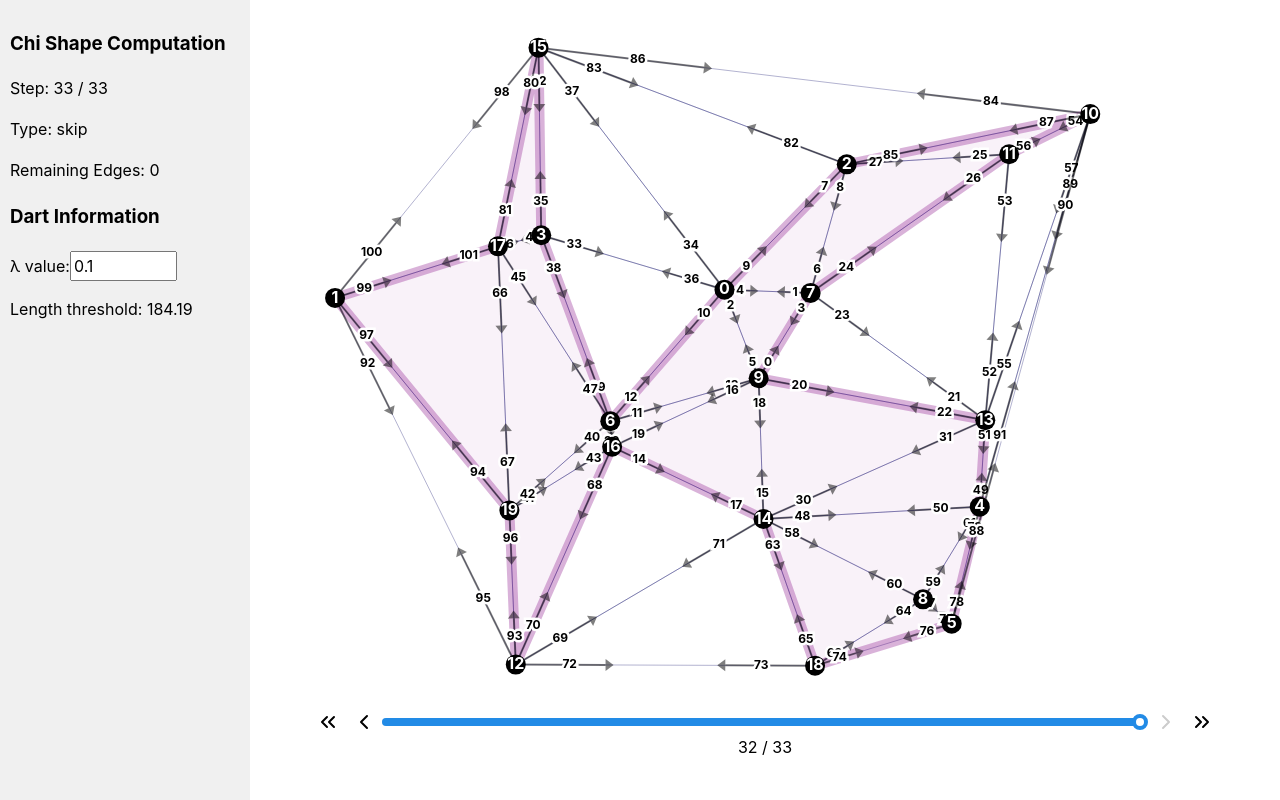
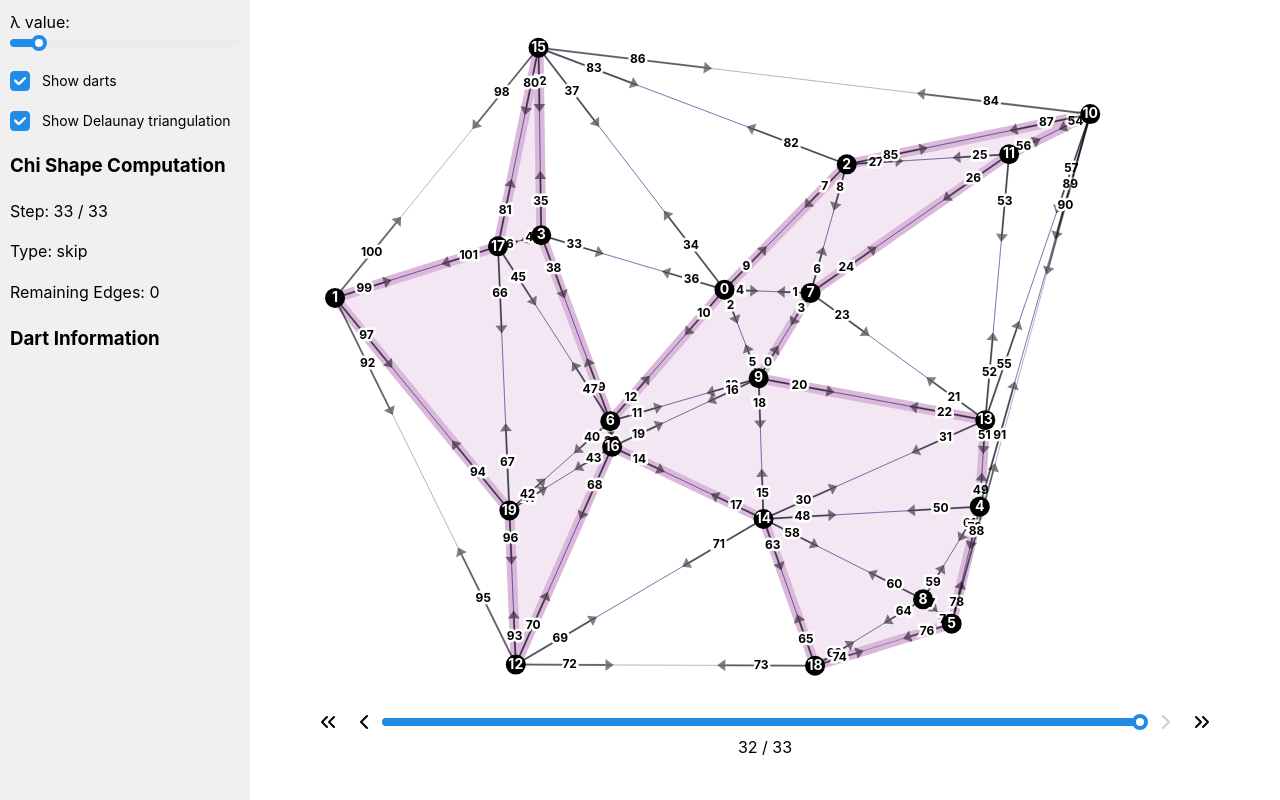
Before and after one commit to NolanDC/chi-shapes, a React (Create React App) app: page / in a window 1280 px wide. Built offline with nearby package versions, Linux system fonts and the light colour scheme.

Commit message:
cleanup configuration section

```diff
--- a/src/App.tsx
+++ b/src/App.tsx
@@ -1,10 +1,15 @@
 import DelaunayVisualization from './ChiShapeVisualization';
-import { MantineProvider } from '@mantine/core';
+import { MantineProvider, createTheme } from '@mantine/core';
+
+
+const theme = createTheme({
+  cursorType: 'pointer',
+});
 
 function App() {
   return (
     <div className="App">
-      <MantineProvider>
+      <MantineProvider theme={theme}>
         <DelaunayVisualization />
       </MantineProvider>
 
--- a/src/ChiShapeVisualization.tsx
+++ b/src/ChiShapeVisualization.tsx
@@ -7,6 +7,7 @@ import { DartView } from './DartView';
 import { TriangleView } from './TriangleView';
 import { Vertex } from './Vertex';
 import SliderControl from './SliderControl';
+import { Slider, Checkbox } from '@mantine/core';
 
 
 const Container = styled.div`
@@ -46,6 +47,8 @@ const ChiShapeVisualization: React.FC = () => {
   const [size, setSize] = useState({ width: 0, height: 0 });
   const [stepIndex, setStepIndex] = useState<number>(0);
   const svgRef = useRef<SVGSVGElement>(null);
+  const [showDarts, setShowDarts] = useState(true);
+  const [showDelaunay, setShowDelaunay] = useState(true);
 
   const containerRef = useRef<HTMLDivElement>(null);
   const INFO_COLUMN_WIDTH = 250;
@@ -212,8 +215,8 @@ const ChiShapeVisualization: React.FC = () => {
     return (
       <polygon
         points={Array.from(shape.values()).map(p => `${points[p.d1.origin].x},${points[p.d1.origin].y}`).join(' ')}
-        fill="rgba(128, 0, 128, 0.05)"
-        stroke="rgba(128, 0, 128, 0.3)"
+        fill="rgba(243, 231, 243, 1)"
+        stroke="rgba(219, 183, 217, 1)"
         strokeWidth={10}
       />
     );
@@ -273,6 +276,32 @@ const ChiShapeVisualization: React.FC = () => {
   return (
     <Container>
       <InfoPanel>
+        <div style={{ marginBottom: '20px' }}>
+          <label>λ value:</label>
+          <Slider
+            value={lambda}
+            onChange={setLambda}
+            min={0}
+            max={1}
+            step={0.01}
+            label={(value) => value.toFixed(2)}
+            styles={{ root: { width: '100%' } }}
+          />
+        </div>
+        <div style={{ marginBottom: '20px' }}>
+          <Checkbox
+            label="Show darts"
+            checked={showDarts}
+            onChange={(event) => setShowDarts(event.currentTarget.checked)}
+          />
+        </div>
+        <div style={{ marginBottom: '20px' }}>
+          <Checkbox
+            label="Show Delaunay triangulation"
+            checked={showDelaunay}
+            onChange={(event) => setShowDelaunay(event.currentTarget.checked)}
+          />
+        </div>
         <h3>Chi Shape Computation</h3>
         <p>Step: {stepIndex + 1} / {steps.length}</p>
         {currentStep && (
@@ -289,20 +318,6 @@ const ChiShapeVisualization: React.FC = () => {
         )}
         <h3>Dart Information</h3>
         {getDartInfo()}
-        <div style={{ marginTop: '20px' }}>
-          <label>
-            λ value:
-            <input
-              type="number"
-              min="0"
-              max="1"
-              step="0.01"
-              value={lambda}
-              onChange={(e) => setLambda(parseFloat(e.target.value))}
-            />
-          </label>
-          <p>Length threshold: {lengthThresh.toFixed(2)}</p>
-        </div>
       </InfoPanel>
       <VisualizationContainer>
         <SVGContainer>
@@ -312,9 +327,10 @@ const ChiShapeVisualization: React.FC = () => {
             height="100%"
             onClick={handleSvgClick}
           >
-            {renderDelaunayTriangles()}
+
             {renderChiShape()}
-            {renderDarts()}
+            {showDelaunay && renderDelaunayTriangles()}
+            {showDarts && renderDarts()}
             {renderPoints()}
           </svg>
         </SVGContainer>
--- a/src/Vertex.tsx
+++ b/src/Vertex.tsx
@@ -21,10 +21,8 @@ export const Vertex: React.FC<VertexProps> = ({ point, index }) => {
         textAnchor="middle"
         dy="0.3em"
         fill="white"
-        stroke="black"
-        strokeWidth="1"
         paintOrder="stroke"
-        fontSize="16"
+        fontSize="14"
         fontWeight="bold"
       >
         {index}
```
